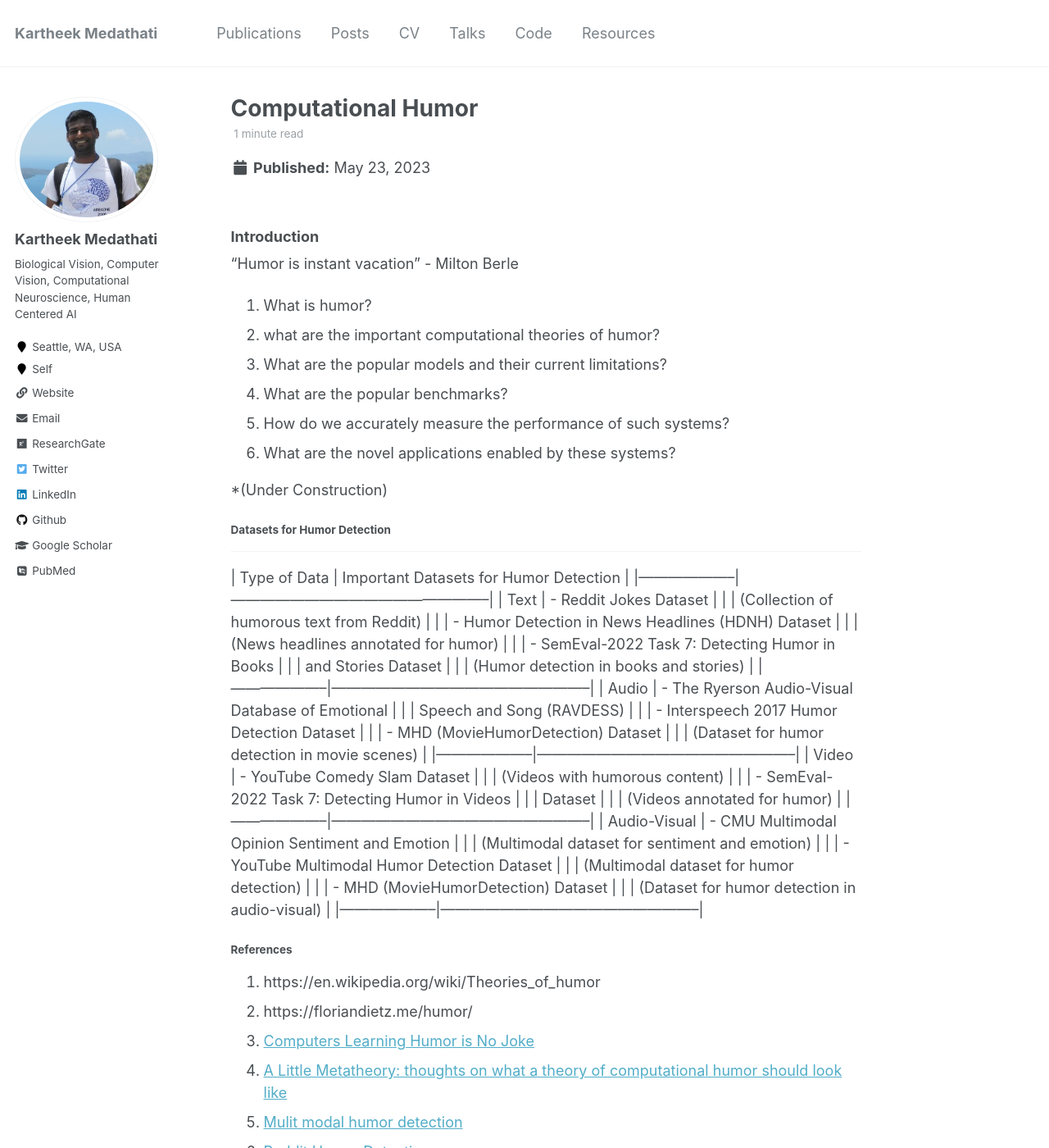
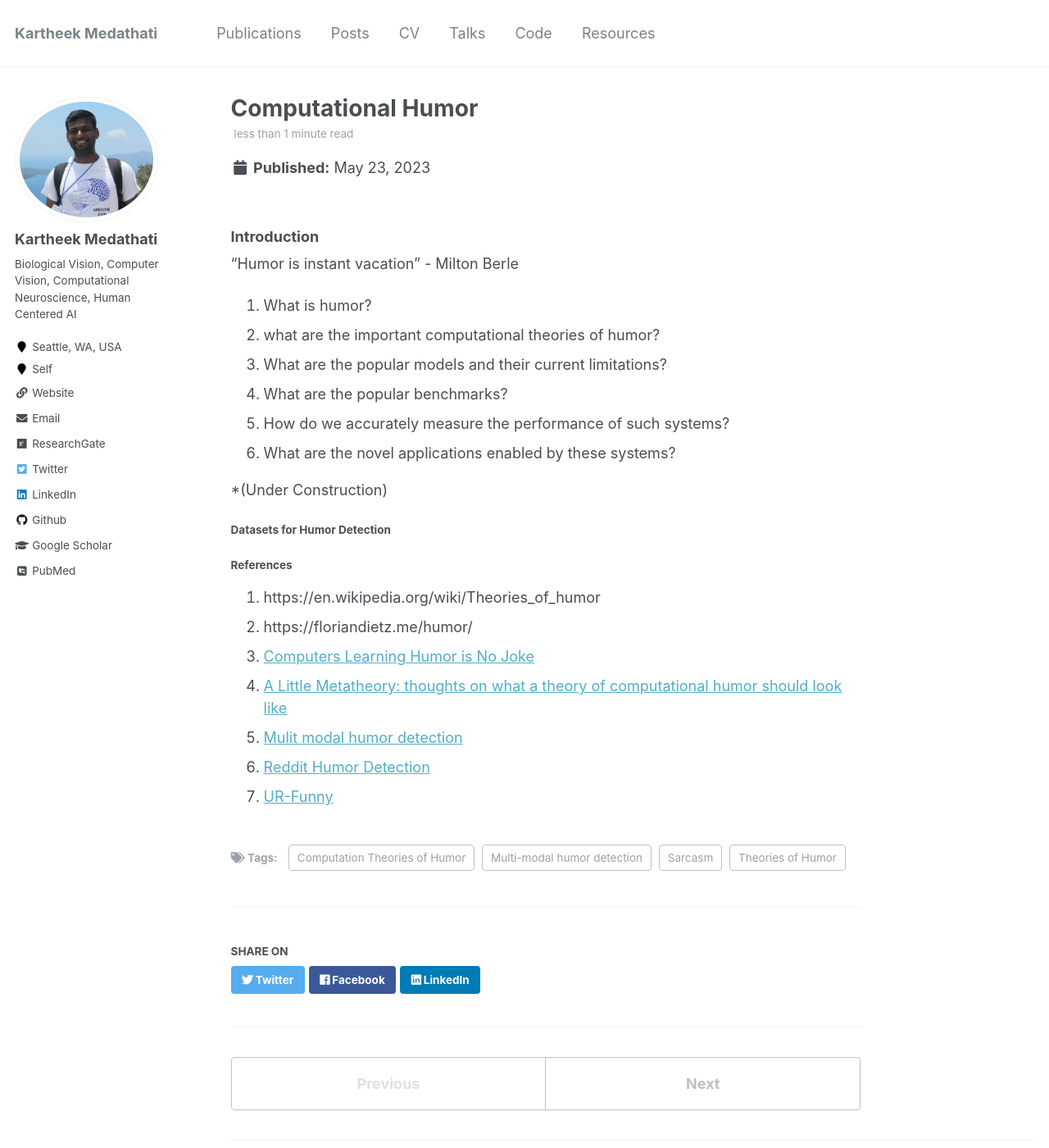
Before and after one commit to kartheekmedathati/kartheekmedathati.github.io, a Jekyll site: the page built from _posts/2023-05-23-Computation-Humor-blog-post-4.md, in a window 1280 px wide and 1400 px high. Shown: the whole window at 82% size. Built offline with Jekyll 4.4.1, drawn with Linux system fonts in a browser that asks for light colours; some web fonts are replaced.

Commit message:
Removed bad table

```diff
--- a/_posts/2023-05-23-Computation-Humor-blog-post-4.md
+++ b/_posts/2023-05-23-Computation-Humor-blog-post-4.md
@@ -24,37 +24,6 @@ tags:
 *(Under Construction)
 #### Datasets for Humor Detection
 
-----------------------------------------------------------------------------
-|    Type of Data    |       Important Datasets for Humor Detection        |
-|--------------------|-----------------------------------------------------|
-|       Text         | - Reddit Jokes Dataset                              |
-|                    |   (Collection of humorous text from Reddit)       |
-|                    | - Humor Detection in News Headlines (HDNH) Dataset  |
-|                    |   (News headlines annotated for humor)              |
-|                    | - SemEval-2022 Task 7: Detecting Humor in Books    |
-|                    |   and Stories Dataset                               |
-|                    |   (Humor detection in books and stories)            |
-|--------------------|-----------------------------------------------------|
-|       Audio        | - The Ryerson Audio-Visual Database of Emotional   |
-|                    |   Speech and Song (RAVDESS)                        |
-|                    | - Interspeech 2017 Humor Detection Dataset         |
-|                    | - MHD (MovieHumorDetection) Dataset                |
-|                    |   (Dataset for humor detection in movie scenes)     |
-|--------------------|-----------------------------------------------------|
-|       Video        | - YouTube Comedy Slam Dataset                      |
-|                    |   (Videos with humorous content)                   |
-|                    | - SemEval-2022 Task 7: Detecting Humor in Videos   |
-|                    |   Dataset                                           |
-|                    |   (Videos annotated for humor)                     |
-|--------------------|-----------------------------------------------------|
-|  Audio-Visual      | - CMU Multimodal Opinion Sentiment and Emotion    |
-|                    |   (Multimodal dataset for sentiment and emotion)   |
-|                    | - YouTube Multimodal Humor Detection Dataset       |
-|                    |   (Multimodal dataset for humor detection)         |
-|                    | - MHD (MovieHumorDetection) Dataset                |
-|                    |   (Dataset for humor detection in audio-visual)    |
-|--------------------|-----------------------------------------------------|
-
 
 #### References
 1. https://en.wikipedia.org/wiki/Theories_of_humor
```
